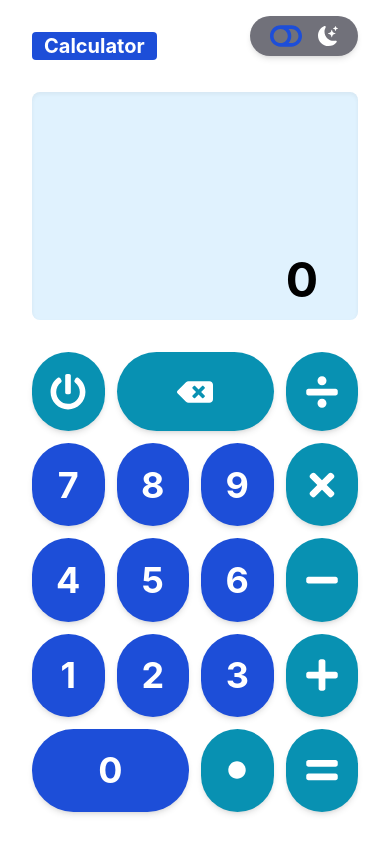
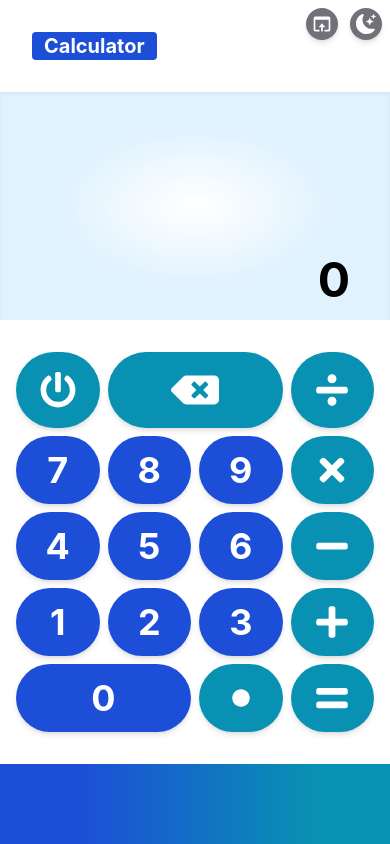
Before and after one commit to gauthieramano/calculator, a React (Create React App) app: page / in a window 390 px wide. Built offline with nearby package versions, Linux system fonts and the light colour scheme.

Commit message:
feat(app): 💄 improve responsive design & UX + add button tooltips

```diff
--- /dev/null
+++ b/src/app.css
@@ -0,0 +1,4 @@
+body {
+  /* Tailwind equivalent: CSS bg-blue-700 -> bg-cyan-600 */
+  background: linear-gradient(90deg, rgb(29 78 216) 20%, rgb(8 145 178) 80%);
+}
--- a/src/components/DarkMode.tsx
+++ b/src/components/DarkMode.tsx
@@ -7,18 +7,19 @@ const DarkMode = () => {
 
   return (
     <button
-      className="flex cursor-pointer items-center gap-3 rounded-full bg-zinc-500 px-5 py-1 text-white shadow-md transition duration-700 hover:bg-zinc-400 dark:bg-zinc-400 dark:text-zinc-800 dark:hover:bg-white"
+      title={`Switch to ${isEnabled ? "light" : "dark"} mode`}
       onClick={toggle}
+      className="flex cursor-pointer items-center gap-3 rounded-full bg-zinc-500 p-1 text-white shadow-md transition duration-700 dark:bg-zinc-400 dark:text-zinc-800 sm:hover:bg-zinc-400 sm:dark:hover:bg-white lg:px-5"
     >
       {isEnabled ? (
         <>
-          <FaToggleOn size="2rem" className="text-blue-700" />
+          <FaToggleOn size="2rem" className="hidden text-blue-700 lg:block" />
           <BsSunFill size="1.5rem" />
         </>
       ) : (
         <>
-          <FaToggleOff size="2rem" className="text-blue-700" />
-          <BsMoonStarsFill size="1.25rem" className="ml-1" />
+          <FaToggleOff size="2rem" className="hidden text-blue-700 lg:block" />
+          <BsMoonStarsFill size="1.25rem" className="m-0.5" />
         </>
       )}
     </button>
--- a/src/components/Display.tsx
+++ b/src/components/Display.tsx
@@ -28,20 +28,18 @@ const Display = ({
   const isLongFirstNumber = firstNumber.length >= LONG_LENGTH;
   const isLongSecondNumber = secondNumber.length >= LONG_LENGTH;
   const hasDisplayableList = Boolean(previousComputations.length);
+  const isListReallyDisplayed = isListDisplayed && hasDisplayableList;
 
   return (
     <div className="relative ">
-      <div className="flex flex-col justify-between gap-2 rounded-lg bg-sky-100 px-8 py-4 shadow-inner transition duration-700 dark:bg-gray-900 dark:text-cyan-100">
+      <div className="flex flex-col justify-between gap-2 bg-gradient-radial from-white via-sky-100 to-sky-100 px-8 pb-4 shadow-inner transition duration-700 dark:from-gray-800 dark:via-gray-900 dark:to-gray-900 dark:text-cyan-100 sm:rounded-lg">
         {/* **********************************************
          *             Previous computations             *
          *************************************************/}
 
-        {isListDisplayed && hasDisplayableList && (
-          <div className="mb-4 border-b border-sky-200 pb-4 dark:border-gray-600">
-            <>
-              <p className="mb-3 text-xs text-gray-400">
-                Previous computations:
-              </p>
+        {isListReallyDisplayed && (
+          <div className="mt-4 border-b border-sky-200 pb-2 dark:border-gray-600">
+            <p className="mb-3 text-xs text-gray-400">Previous computations:</p>
             {previousComputations.map((currentComputation) => (
               <div key={currentComputation.time} className="flex gap-3">
                 <FaPlay className="text-cyan-600" />
@@ -51,7 +49,6 @@ const Display = ({
                 />
               </div>
             ))}
-            </>
           </div>
         )}
 
@@ -60,7 +57,7 @@ const Display = ({
          *************************************************/}
 
         <div
-          className={`mb-4 h-16 ${
+          className={`mb-4 h-20 ${
             lastComputation
               ? "border-b border-sky-200 dark:border-gray-600"
               : ""
@@ -68,7 +65,13 @@ const Display = ({
         >
           {lastComputation && (
             <>
-              <p className="text-xs text-gray-400">Last computation:</p>
+              <p
+                className={`text-xs text-gray-400 ${
+                  isListReallyDisplayed ? "mt-1 mb-3" : "mt-4"
+                }`}
+              >
+                Last computation:
+              </p>
               <ComputationLine
                 computation={lastComputation}
                 className="text-xs"
@@ -145,7 +148,7 @@ const Display = ({
         <ListButton
           isOpen={isListDisplayed}
           onClick={toggleList}
-          className="absolute top-[-1rem] right-6"
+          className="absolute top-[-0.75rem] right-8"
         />
       )}
     </div>
--- /dev/null
+++ b/src/components/FooterButton.tsx
@@ -0,0 +1,17 @@
+import { BiWindowOpen } from "react-icons/bi";
+
+type Props = {
+  onClick: () => void;
+};
+
+const FooterButton = ({ onClick }: Props) => (
+  <button
+    title="Toggle footer"
+    onClick={onClick}
+    className="flex cursor-pointer items-center rounded-full bg-zinc-500 py-1 px-1.5 text-white shadow-md transition duration-700 dark:bg-zinc-400 dark:text-zinc-800 sm:hidden"
+  >
+    <BiWindowOpen size="1.25rem" />
+  </button>
+);
+
+export default FooterButton;
--- a/src/components/Key.tsx
+++ b/src/components/Key.tsx
@@ -9,17 +9,22 @@ type Props = {
 
 const Key = ({ action, digit, className, handleAction }: Props) => {
   const isSetDigit = action === Action.SetDigit;
+  const title =
+    action === Action.Delete
+      ? "Delete last digit/sign"
+      : action === Action.Reset
+      ? "Reset current computation"
+      : "";
 
   return (
     <button
+      title={title}
       onClick={() => handleAction(action, digit)}
-      className={[
-        "flex items-center justify-center rounded-full text-white shadow-md",
+      className={`flex items-center justify-center rounded-full text-white shadow-md ${
         isSetDigit
           ? "bg-blue-700 hover:bg-blue-500"
-          : "bg-cyan-600 hover:bg-cyan-400",
-        className,
-      ].join(" ")}
+          : "bg-cyan-600 hover:bg-cyan-400"
+      } ${className}`}
     >
       {isSetDigit ? digit : ACTION_ICONS[action]}
     </button>
--- a/src/components/Keyboard.tsx
+++ b/src/components/Keyboard.tsx
@@ -6,12 +6,16 @@ type Props = {
 };
 
 const Keyboard = ({ handleAction }: Props) => (
-  <div className="grid h-full grid-cols-4 gap-3 text-2xl font-bold mid:text-3xl tall:text-4xl">
-    <Key action={Action.Reset} handleAction={handleAction} />
+  <div className="grid h-full grid-cols-4 gap-2 text-2xl font-bold sm:gap-3 mid:text-3xl tall:text-4xl">
+    <Key
+      action={Action.Reset}
+      handleAction={handleAction}
+      className="text-xl mid:text-3xl tall:text-4xl"
+    />
     <Key
       action={Action.Delete}
       handleAction={handleAction}
-      className="col-span-2"
+      className="col-span-2 text-3xl mid:text-4xl tall:text-5xl"
     />
     <Key action={Action.Divide} handleAction={handleAction} />
 
@@ -39,7 +43,7 @@ const Keyboard = ({ handleAction }: Props) => (
     <Key
       action={Action.SetPoint}
       handleAction={handleAction}
-      className="text-lg"
+      className="text-sm mid:text-base tall:text-lg"
     />
     <Key action={Action.Equal} handleAction={handleAction} />
   </div>
--- a/src/components/ListButton.tsx
+++ b/src/components/ListButton.tsx
@@ -8,6 +8,7 @@ type Props = {
 
 const ListButton = ({ isOpen, className = "", onClick }: Props) => (
   <button
+    title={`${isOpen ? "Hide" : "Show"} previous computations`}
     onClick={onClick}
     className={`rounded-full bg-blue-700 p-3 text-white hover:bg-blue-500 ${className}`}
   >
--- a/src/components/Page.tsx
+++ b/src/components/Page.tsx
@@ -1,4 +1,6 @@
+import useToggle from "../hooks/useToggle";
 import DarkMode from "./DarkMode";
+import FooterButton from "./FooterButton";
 
 type Props = {
   isListDisplayed: boolean;
@@ -12,14 +14,21 @@ const Page = ({
   displayComponent,
   keyboardComponent,
   backgroundClassName = "",
-}: Props) => (
-  <div className="relative flex min-h-screen items-stretch justify-center bg-stone-200 transition duration-700 dark:bg-zinc-800">
+}: Props) => {
+  const [isFooterDisplayed, toggleFooter] = useToggle(true);
+
+  return (
     <div
-      className={[
-        "grid w-full grid-rows-[auto_auto_1fr] bg-white bg-cover bg-center transition duration-700 dark:bg-neutral-600 sm:m-8 sm:w-[41rem] sm:rounded-xl sm:shadow-lg",
-        backgroundClassName,
-        isListDisplayed ? "" : "max-h-[1000px]",
-      ].join(" ")}
+      className={`relative flex items-stretch justify-center bg-stone-200 transition duration-700 dark:bg-zinc-800 ${
+        isFooterDisplayed
+          ? "min-h-[calc(100vh_-_5rem)] sm:min-h-screen"
+          : "min-h-screen"
+      }`}
+    >
+      <div
+        className={`grid w-full grid-rows-[auto_auto_1fr] bg-white bg-cover bg-center transition duration-700 dark:bg-neutral-600 sm:m-8 sm:w-[41rem] sm:rounded-3xl sm:shadow-lg ${
+          isListDisplayed ? "" : "max-h-[1000px]"
+        } ${backgroundClassName}`}
       >
         <div className="flex items-end gap-1 px-8 py-4 font-bold tall:py-8">
           <p className="rounded bg-blue-700 px-3 text-xl text-white">
@@ -27,15 +36,17 @@ const Page = ({
           </p>
         </div>
 
-      <div className="px-8">{displayComponent}</div>
+        <div className="sm:px-8">{displayComponent}</div>
 
-      <div className="px-8 py-4 tall:py-8">{keyboardComponent}</div>
+        <div className="p-4 sm:px-8 tall:py-8">{keyboardComponent}</div>
       </div>
 
-    <div className="absolute right-0 mx-8 mt-2 sm:mx-4 tall:mt-4">
+      <div className="absolute right-0 mr-2 mt-2 flex gap-3 sm:mt-4 lg:mr-4">
+        <FooterButton onClick={toggleFooter} />
         <DarkMode />
       </div>
     </div>
   );
+};
 
 export default Page;
--- a/src/hooks/useToggle.ts
+++ b/src/hooks/useToggle.ts
@@ -1,7 +1,7 @@
 import { useState } from "react";
 
-const useToggle = () => {
-  const [isEnabled, setEnabled] = useState(false);
+const useToggle = (isInitiallyEnabled = false) => {
+  const [isEnabled, setEnabled] = useState(isInitiallyEnabled);
 
   const toggle = () => {
     if (isEnabled) {
--- a/src/index.tsx
+++ b/src/index.tsx
@@ -1,5 +1,6 @@
 import React from "react";
 import ReactDOM from "react-dom/client";
+import "./app.css";
 import App from "./components/App";
 import "./index.css";
 
```
Lines whose indentation alone changed are shown as unchanged.
